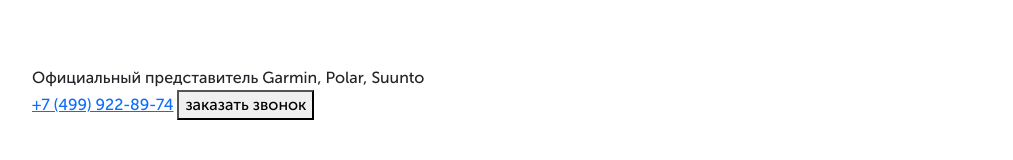
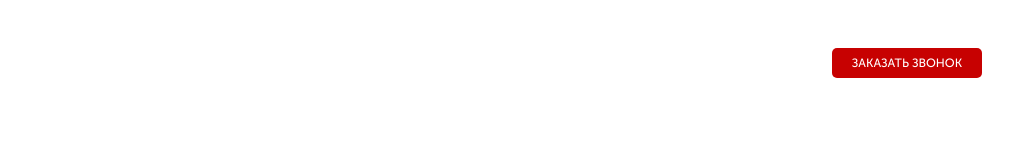
Before and after one commit to AlexGlagolko/Puls, a plain HTML site: page index.html in a window 1280 px wide. Shown: the whole page, without its empty margins (133-1146 px from the left). Drawn offline with Linux system fonts and the light colour scheme; files whose address does not match are found by name.

Commit message:
header style

```diff
--- /dev/null
+++ b/sass/blocks/_buttons.scss
@@ -0,0 +1,11 @@
+.button {
+    width: 150px;
+    height: 30px;
+    background-color: $main-color;
+    border-radius: 5px;
+    border: none;
+    font-size: 12px;
+    font-weight: 500;
+    text-transform: uppercase;
+    color: #ffffff;
+}
--- /dev/null
+++ b/sass/blocks/_header.scss
@@ -0,0 +1,36 @@
+.header {
+    display: flex;
+    justify-content: space-between;
+    align-items: center;
+    &__logo {
+        width: 250px;
+        img {
+            width: 100%;
+        }
+    }
+    &__official {
+        font-size: 12px;
+        font-weight: 500;
+        color: #ffffff;
+        text-align: center;
+        span {
+            display: block;
+            font-size: 18px;
+        }
+    }
+    &__phone {
+        display: block;
+        font-size: 18px;
+        font-weight: 700;
+        color: #ffffff;
+        &:hover {
+            color: #ffffff;
+            text-decoration: none;
+        }
+    }
+    &__contacts {
+        display: flex;
+        flex-direction: column;
+        align-items:flex-end;
+    }
+}
--- a/sass/style.scss
+++ b/sass/style.scss
@@ -7,3 +7,5 @@
 	margin: 0 auto;
 }
 @import 'blocks/promo';
+@import 'blocks/header';
+@import 'blocks/buttons';
```
Also changed, not shown: css/style.min.css.
